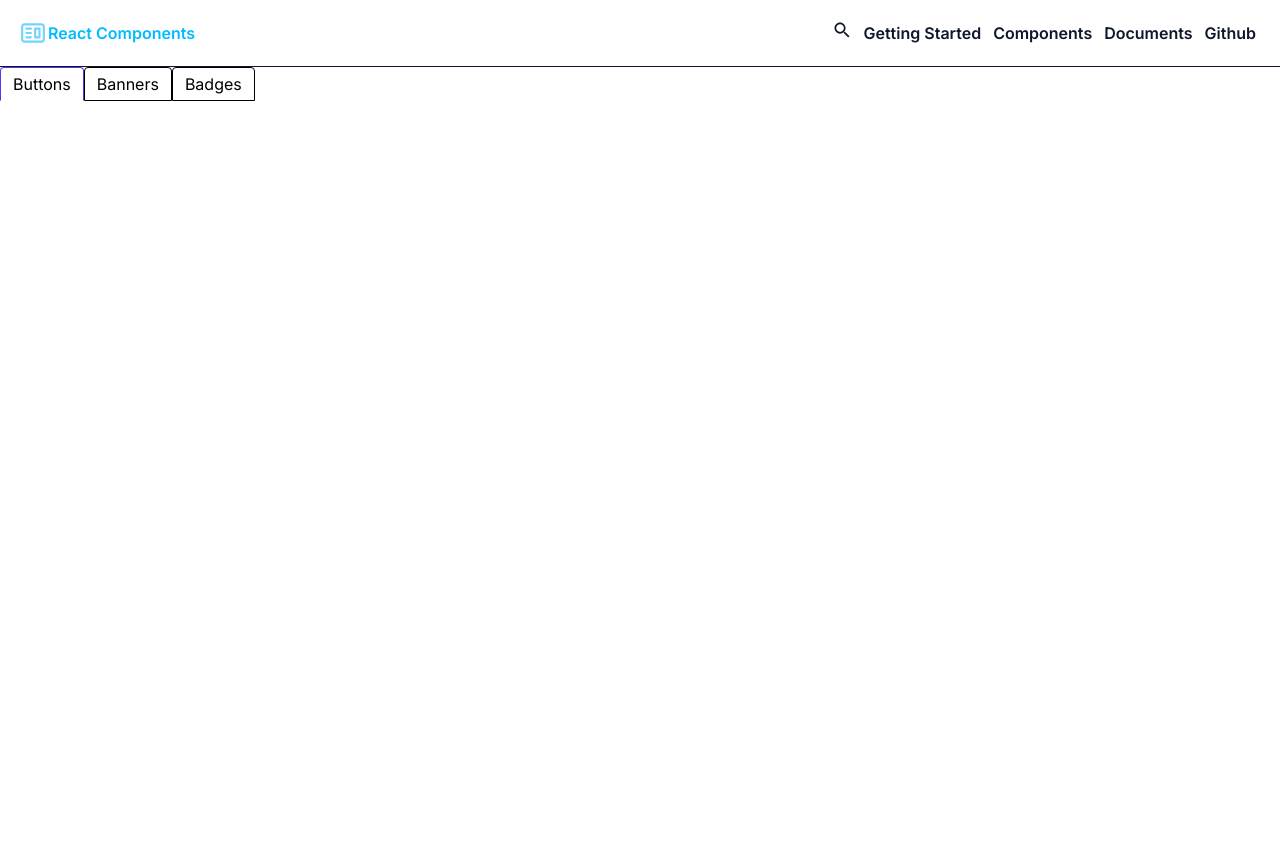
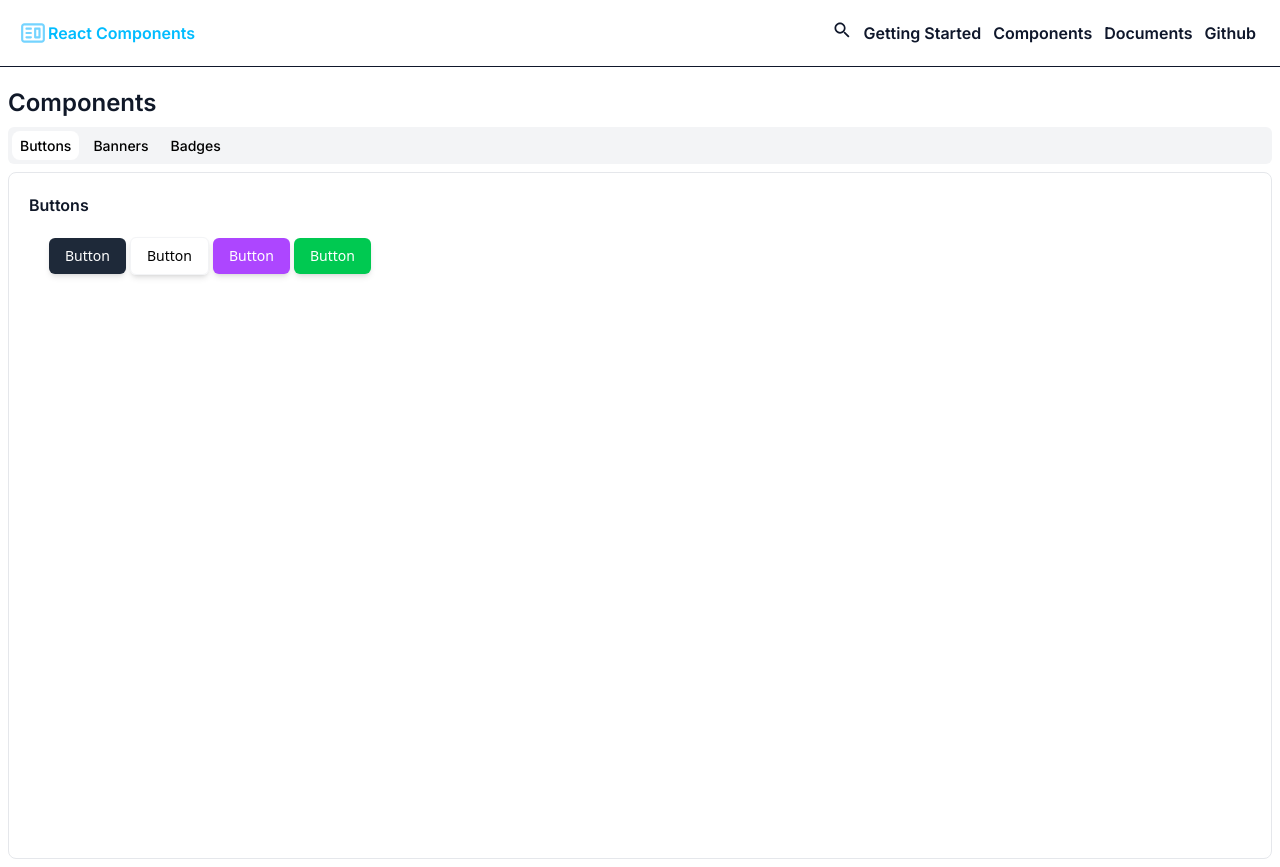
Before and after one commit to Jensaboi/react-component-library, a React (Vite) app: page /Components in a window 1280 px wide. Before the commit the page ends 800 px from the top, so only its background shows below. Built offline with nearby package versions, Linux system fonts and the light colour scheme.

Commit message:
Styling variants for buttons

```diff
--- a/src/components/tabs/ButtonsTab.jsx
+++ b/src/components/tabs/ButtonsTab.jsx
@@ -1,5 +1,22 @@
 import React from "react";
+import Button from "../ui/Button";
 
 export default function ButtonsTab() {
-    return <></>;
+  return (
+    <>
+      <h2 className="font-semibold text-gray-900 ">Buttons</h2>
+      <div className="p-5 flex flex-row justify-start items-center gap-1">
+        <Button color="black" variant="primary">
+          Button
+        </Button>
+        <Button variant="discrete">Button</Button>
+        <Button color="purple" variant="primary">
+          Button
+        </Button>
+        <Button color="green" variant="primary">
+          Button
+        </Button>
+      </div>
+    </>
+  );
 }
--- a/src/components/ui/Badge.jsx
+++ b/src/components/ui/Badge.jsx
@@ -1,37 +1,38 @@
-import React from "react"
+import React from "react";
 
-export default function Badge({ color , variant, children, ...rest}){
-
+export default function Badge({ color, variant, children, ...rest }) {
   const defaultStyle = {
     fontFamily: '"Inter", sans-serif',
-        fontSize: '0.875rem',
-        fontWeight: '500',
-        padding: '2px 12px'
-    }
+    fontSize: "0.875rem",
+    fontWeight: "500",
+    padding: "2px 12px",
+  };
 
   const primary = {
     square: {
-            borderRadius: '4px',
+      borderRadius: "4px",
     },
     pill: {
-            borderRadius: '12px',
-        }
-    }
+      borderRadius: "12px",
+    },
+  };
   const colors = {
-        grey: { backgroundColor: '#F3F4F6', color: '#1F2937'},
-        red: { backgroundColor: '#FEE2E2', color: '#991B1B'},
-        yellow: { backgroundColor: '#FEF3C7', color: '#92400E'},
-        green: { backgroundColor: '#D1FAE5', color: '#065F46'},
-        blue: { backgroundColor: '#DBEAFE', color: '#1E40AF'},
-        indigo: { backgroundColor: '#E0E7FF', color: '#3730A3'},
-        purple: { backgroundColor: '#EDE9FE', color: '#5B21B6'},
-        pink: { backgroundColor: '#FCE7F3', color: '#9D174D'},
+    grey: { backgroundColor: "#F3F4F6", color: "#1F2937" },
+    red: { backgroundColor: "#FEE2E2", color: "#991B1B" },
+    yellow: { backgroundColor: "#FEF3C7", color: "#92400E" },
+    green: { backgroundColor: "#D1FAE5", color: "#065F46" },
+    blue: { backgroundColor: "#DBEAFE", color: "#1E40AF" },
+    indigo: { backgroundColor: "#E0E7FF", color: "#3730A3" },
+    purple: { backgroundColor: "#EDE9FE", color: "#5B21B6" },
+    pink: { backgroundColor: "#FCE7F3", color: "#9D174D" },
+  };
 
-    }
-
-    return(
-        <span  style={{...defaultStyle, ...primary[variant], ...colors[color]}} {...rest}>
+  return (
+    <span
+      style={{ ...defaultStyle, ...primary[variant], ...colors[color] }}
+      {...rest}
+    >
       {children}
     </span>
-    )
+  );
 }
--- a/src/components/ui/Button.jsx
+++ b/src/components/ui/Button.jsx
@@ -1,10 +1,29 @@
-export default function Button({children, variant, ...rest}){
-
+export default function Button({
+  className,
+  variant,
+  children,
+  color,
+  ...rest
+}) {
+  const colors = {
+    black: "bg-gray-800 text-white hover:bg-gray-900 active:bg-gray-700",
+    purple: "bg-purple-500 text-white hover:bg-purple-600 active:bg-purple-700",
+    green: "bg-green-500 text-white hover:bg-green-600 active:bg-green-700",
+  };
+  const variants = {
+    primary:
+      "font-sans cursor-pointer shadow-md hover:shadow-lg text-sm font-medium p-2 pl-4 pr-4 rounded-md",
+    discrete:
+      "font-sans cursor-pointer hover:shadow-lg shadow-md text-sm font-medium p-2 pl-4 pr-4 rounded-md border border-gray-100 hover:border-gray-200 active:bg-gray-100",
+  };
   return (
     <button
+      className={`${className ? className : ""} ${
+        variant ? variants[variant] : ""
+      } ${color ? colors[color] : ""}`}
       {...rest}
     >
       {children}
     </button>
-    )
+  );
 }
--- a/src/components/ui/Tabs/TabsButton.jsx
+++ b/src/components/ui/Tabs/TabsButton.jsx
@@ -4,15 +4,14 @@ import { TabsContext } from "./Tabs";
 export default function TabsButton({ children, index, ...rest }) {
   const { currentTabIndex, setCurrentTabIndex } = React.useContext(TabsContext);
 
-  const selected = "border-b-white border-indigo-600";
-
-  const styles = "pl-3 pr-3 pt-1 pb-1 cursor-pointer border rounded-t-sm";
-
+  const current = "bg-white";
   return (
     <button
+      className={`cursor-pointer p-1 pl-2 pr-2 text-[0.875rem] font-medium font-inter rounded-lg ${
+        currentTabIndex === index ? current : ""
+      }`}
       onClick={() => setCurrentTabIndex(index)}
       {...rest}
-      className={`${styles} ${currentTabIndex === index ? selected : ""}`}
     >
       {children}
     </button>
--- a/src/components/ui/Tabs/TabsList.jsx
+++ b/src/components/ui/Tabs/TabsList.jsx
@@ -1,9 +1,9 @@
 import React from "react";
 
-export default function TabsList({ children }) {
-    return (
-        <nav>
-            <ul>{children}</ul>
-        </nav>
-    );
+export default function TabsList({ children, ...rest }) {
+  return (
+    <nav>
+      <ul {...rest}>{children}</ul>
+    </nav>
+  );
 }
--- a/src/pages/ComponentsPage.jsx
+++ b/src/pages/ComponentsPage.jsx
@@ -13,15 +13,21 @@ export default function ComponentsPage() {
   return (
     <>
       <Header />
-      <main className="">
+      <main className="p-2 pt-5 flex flex-col gap-2 h-screen">
+        <h1 className="font-semibold text-2xl font-inter text-gray-900">
+          Components
+        </h1>
         <Tabs>
-          <Tabs.List>
+          <Tabs.List className="bg-gray-100 p-1 rounded-md flex flex-row justify-start items-center gap-1.5">
             {tabs.map((tab, index) => (
               <Tabs.Button index={index}>{tab.label}</Tabs.Button>
             ))}
           </Tabs.List>
 
-          <Tabs.Display tabs={tabs} />
+          <Tabs.Display
+            className="border-1 border-gray-200 h-full rounded-lg p-5"
+            tabs={tabs}
+          />
         </Tabs>
       </main>
     </>
```
Lines whose indentation alone changed are shown as unchanged.
